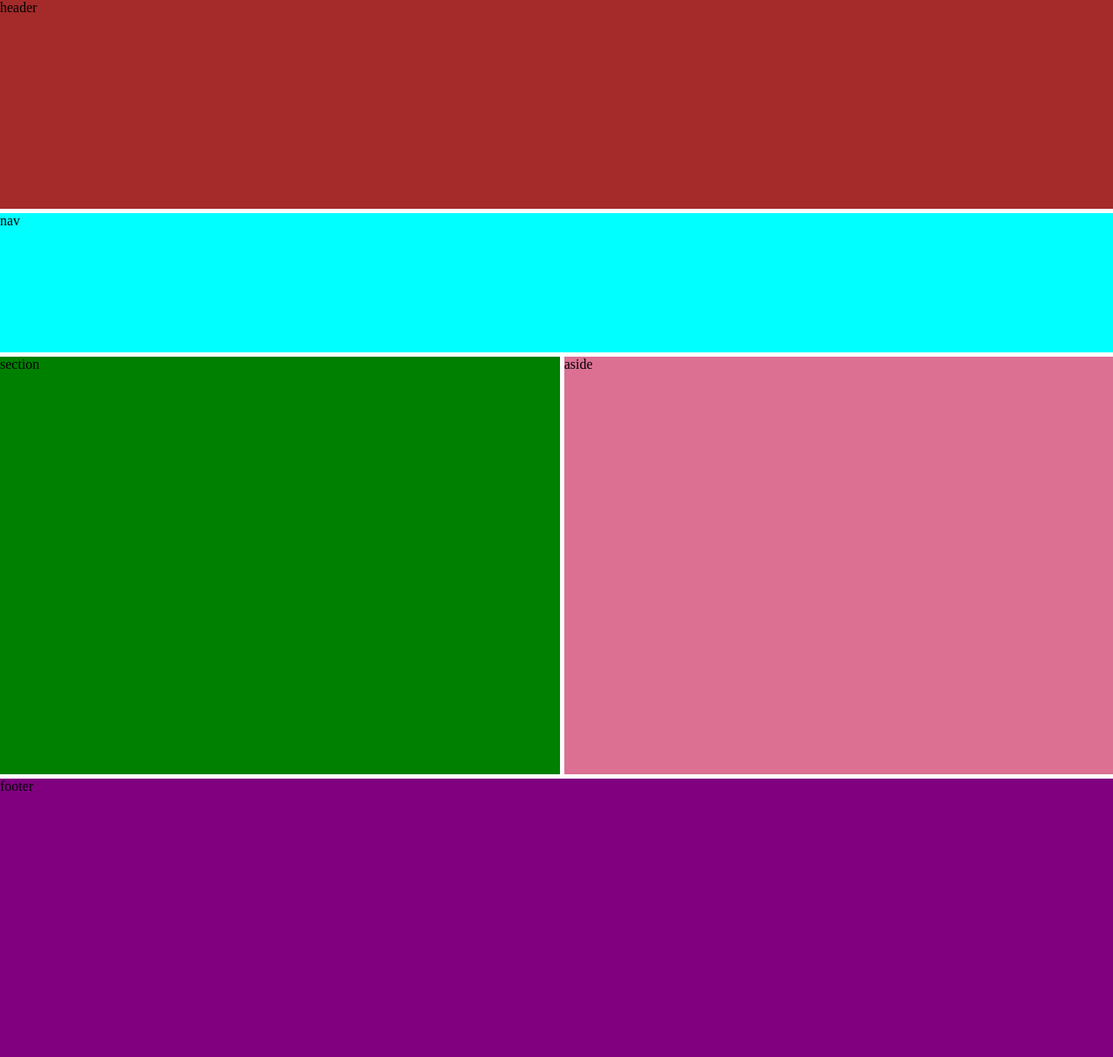
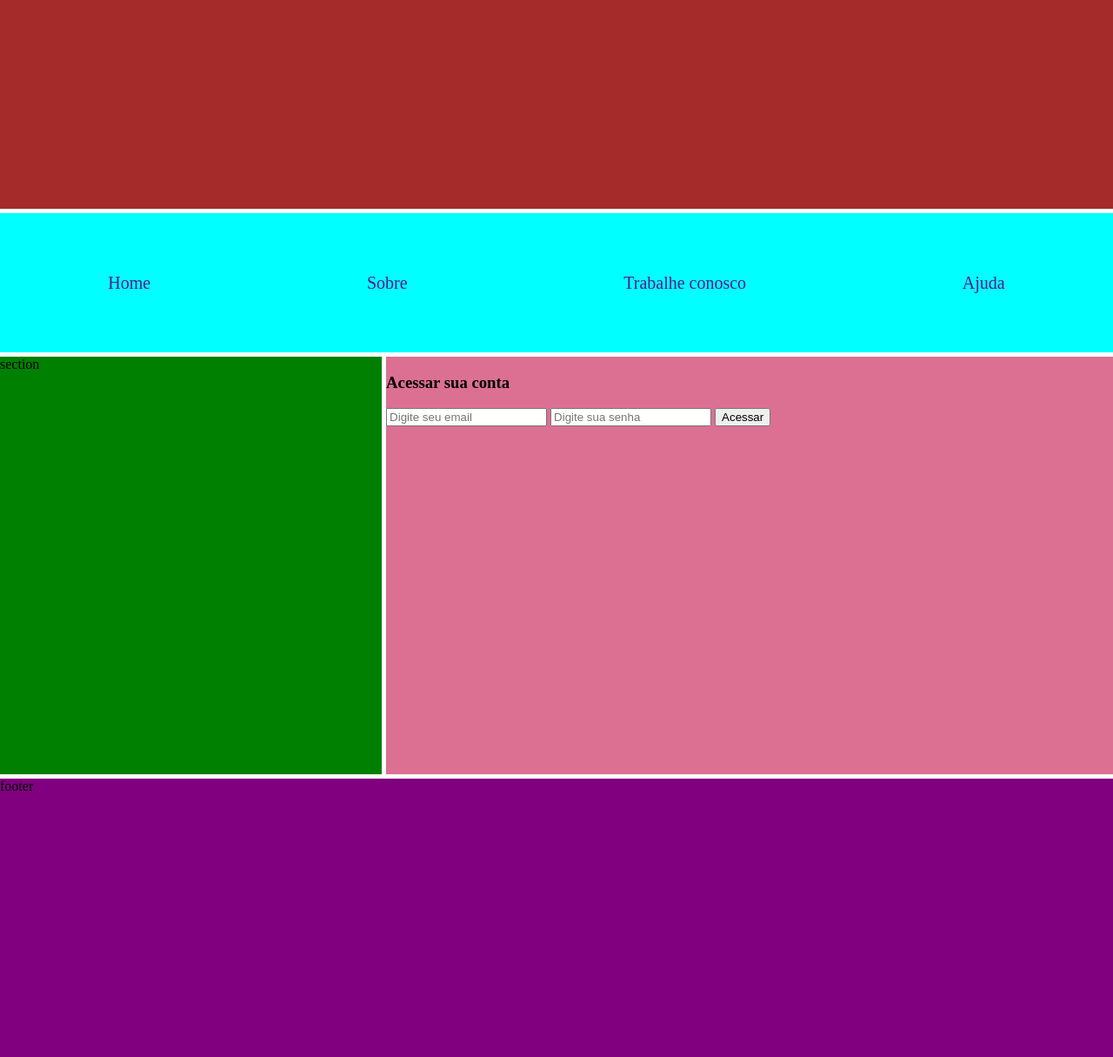
Before and after one commit to elisaqueiroz242403/204-css-grid, a plain HTML site: page index.html in a window 1280 px wide. Shown: the whole page at 87% size. Drawn offline with Linux system fonts and the light colour scheme.

Commit message:
adicinar conteudo

```diff
--- a/index.html
+++ b/index.html
@@ -9,10 +9,26 @@
 
 </head>
 <body>
-    <header>header</header>
-    <nav>nav</nav>
+    <header>
+        <img src="" alt="">
+    </header>
+    <nav>
+        <a href="">Home</a>
+        <a href="">Sobre</a>
+        <a href="">Trabalhe conosco</a>
+        <a href="">Ajuda</a>
+
+
+
+    </nav>
     <section>section</section>
-    <aside>aside</aside>
+    <aside>
+        <h3>Acessar sua conta</h3>
+        <input placeholder="Digite seu email" type="email">
+        <input placeholder="Digite sua senha" type="senha">
+        <button>Acessar</button>
+
+    </aside>
     <footer>footer</footer>
 
 </body>
--- a/style.css
+++ b/style.css
@@ -13,12 +13,25 @@ body{
 header{
     grid-area: header;
     background-color: brown;
+    display: flex;
+    justify-content: center;
+    align-items: center;
 }
 
 nav{
     grid-area: navbar;
     background-color:aqua;
+    display: flex;
+    align-items: center;
+    justify-content: space-around;
+
 }
+
+nav a{
+    text-decoration: none;
+    font-size: 20px;
+}
+
 
 section{
     grid-area: section;
```
Also changed, not shown: unicornioo.jpg (added).
